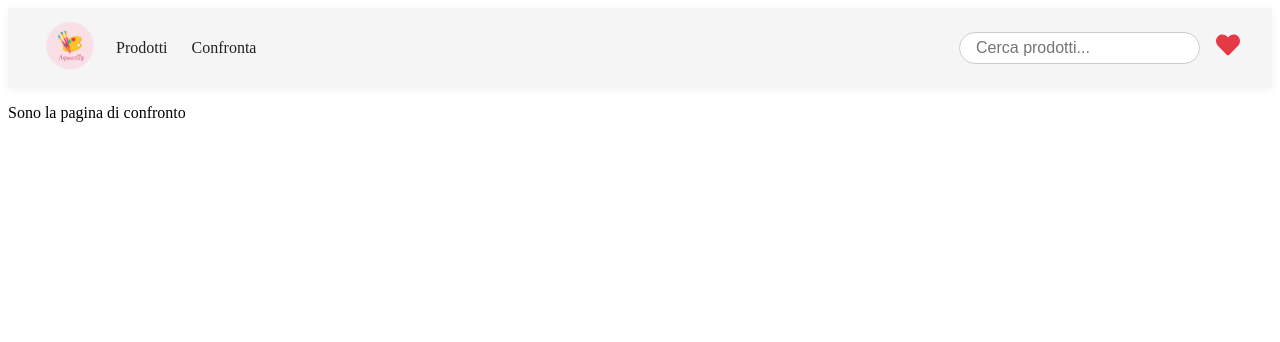
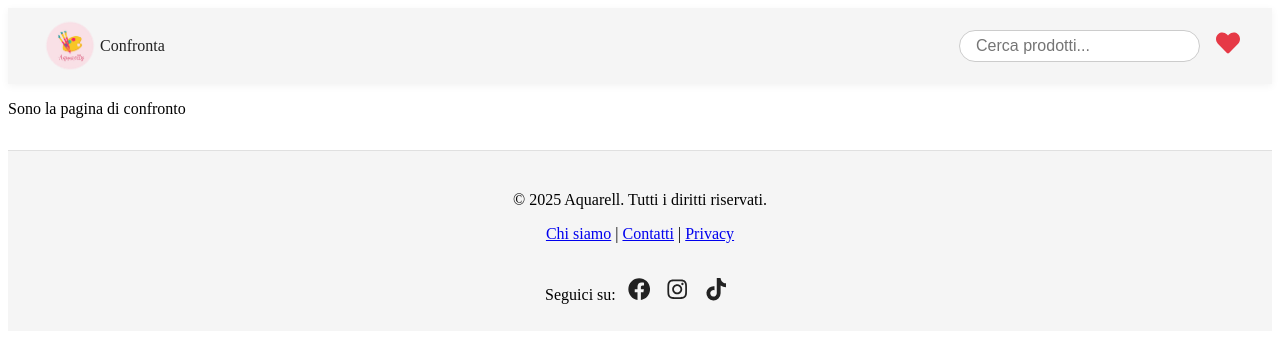
Before and after one commit to chiaraalle/progetto-finale-spec-frontend, a React (Vite) app: page /comparazione in a window 1280 px wide. Shown: the top 342 px of the page. Built offline with nearby package versions, Linux system fonts and the light colour scheme; no server answers.

Commit message:
Searchbar, filteredCategories, footer

```diff
--- a/src/App.jsx
+++ b/src/App.jsx
@@ -1,21 +1,26 @@
 import { BrowserRouter, Routes, Route } from "react-router-dom";
 import HomePage from "./components/HomePage";
 import Navbar from "./components/Navbar";
-import ProductsPage from "./components/ProductsPage";
 import ComparePage from "./components/ComparePage";
+import { GlobalProvider } from "./context/GlobalContext";
+import SearchResults from "./components/SearchResults";
+import Footer from "./components/Footer";
 
 function App() {
 
   return (
     <>
+    <GlobalProvider>
       <BrowserRouter>
       <Navbar />
       <Routes>
         <Route path="/" element={<HomePage />} />
-      <Route path="/prodotti" element={<ProductsPage />} />
         <Route path="/comparazione" element={<ComparePage />} />
+        <Route path="/prodotti/search/:term" element={<SearchResults />} />
       </Routes>
+      <Footer />
     </BrowserRouter>
+    </GlobalProvider>
     </>
   )
 }
--- /dev/null
+++ b/src/components/Footer.jsx
@@ -0,0 +1,24 @@
+import { FaFacebook, FaInstagram, FaTiktok} from 'react-icons/fa';
+
+function Footer() {
+  return (
+    <footer className="footer">
+      <div className="footer-content">
+        <div>
+          <p>&copy; {new Date().getFullYear()} Aquarell. Tutti i diritti riservati.</p>
+          <p>
+            <a href="/chi-siamo">Chi siamo</a> | <a href="/contatti">Contatti</a> | <a href="/privacy">Privacy</a>
+          </p>
+        </div>
+        <div className="footer-social">
+          <span>Seguici su: </span>
+          <a href="https://facebook.com"><FaFacebook /></a>
+          <a href="https://instagram.com"><FaInstagram /></a>
+          <a href="https://tiktok.com"><FaTiktok /></a>
+        </div>
+      </div>
+    </footer>
+  );
+}
+
+export default Footer;
--- a/src/components/HomePage.jsx
+++ b/src/components/HomePage.jsx
@@ -1,15 +1,56 @@
+import { useState } from "react";
+import { useGlobalContext } from "../context/GlobalContext";
 function HomePage(){
+
+    const {products} = useGlobalContext();
+
+    //state per selezionare la categoria
+    const [selectedCategory, setSelectedCategory]= useState("");
+
+    //Filtrare prodotti per categoria selezionata
+    const filteredProducts= selectedCategory ? products.filter(product => product.category === selectedCategory) : products;
+
     return(
         <>
         {/*Hero */}
         <div className="hero">
             <img src="/public/WaterLilies.jpg" alt="WaterLilies di Monet" className="hero-bg" />
             <div className="hero-text">
-                <h1>Scopri i colori dell’arte. Confronta, scegli, crea.</h1>
+                <h1>Scopri i colori dell'arte. Confronta, scegli, crea.</h1>
             </div>
+        </div>
+        <div>
+        <label>
+            Filtra per categoria:
+            <select
+             value={selectedCategory}
+             onChange={e => setSelectedCategory(e.target.value)}
+            >
+                <option value="">Tutte</option>
+                {products.map(product => (
+                    <option
+                     key={product.id}
+                     value={product.category}
+                    >
+                        {product.category}
+                    </option>
+                ))}
+            </select>
+        </label>
+            <ul>
+          {filteredProducts.map(product => (
+            <li key={product.id}>
+                <p><strong>{product.title}</strong></p>
+                <p>{product.category}</p>
+            </li>
+          ))}
+        </ul>
         </div>
         </>
     )
 }
 
 export default HomePage;
+
+/*Filtro per categoria (category) ---> menu a tendina, clicco la categoria interessata (togliere le ripetizioni di categoria)
+Ordinamento alfabetico per title o category (A-Z e Z-A) ----> SORT */
--- a/src/components/Navbar.jsx
+++ b/src/components/Navbar.jsx
@@ -1,30 +1,46 @@
+import { useState } from 'react';
+import { useNavigate } from 'react-router-dom';
 import { FaHeart } from 'react-icons/fa';
 
 function Navbar(){
+  const [searchTerm, setSearchTerm] = useState("");
+  const navigate = useNavigate();
+
+  const handleInputChange = (e) => {
+    setSearchTerm(e.target.value);
+  };
+
+  const handleSearchSubmit = (e) => {
+    e.preventDefault();
+    if (searchTerm.trim()) {
+      navigate(`/prodotti/search/${searchTerm.trim()}`);
+      setSearchTerm("");
+    }
+  };
+
   return (
     <nav className="navbar">
       <div className="navbar-logo">
-        <div className="logo">
-          <img src="/public/Logo-Aquarell.png" alt="Logo-Aquarell" style={{ width: "60px"}} />
-        </div>
+        <img src="/public/Logo-Aquarell.png" alt="Logo-Aquarell" style={{ width: "60px" }} />
         <ul className="nav-links">
-          <li><a href="/prodotti">Prodotti</a></li>
           <li><a href="/comparazione">Confronta</a></li>
         </ul>
       </div>
 
-      <div className="navbar-search">
+      <form className="navbar-search" onSubmit={handleSearchSubmit}>
         <input
           type="text"
           className="searchbar"
           placeholder="Cerca prodotti..."
+          value={searchTerm}
+          onChange={handleInputChange}
         />
         <div className="favorites-icon">
           <FaHeart />
         </div>
-      </div>
+      </form>
     </nav>
   );
-};
+}
 
 export default Navbar;
--- a/src/components/ProductsPage.jsx
+++ /dev/null
@@ -1,9 +0,0 @@
-function ProductsPage(){
-    return(
-        <>
-        <p>Sono la pagina dei prodotti</p>
-        </>
-    )
-}
-
-export default ProductsPage;
--- /dev/null
+++ b/src/components/SearchResults.jsx
@@ -0,0 +1,31 @@
+import { useParams } from 'react-router-dom';
+import { useGlobalContext } from "../context/GlobalContext";
+
+function SearchResults() {
+  const { term } = useParams();
+  const { products } = useGlobalContext();
+
+  const filteredProducts = products.filter(product =>
+    product.title.toLowerCase().includes(term.toLowerCase())
+  );
+
+  return (
+    <div className="search-results-page">
+      <h2>Risultati per: "{term}"</h2>
+      {filteredProducts.length > 0 ? (
+        <ul>
+          {filteredProducts.map(product => (
+            <li key={product.id}>
+                <p><strong>{product.title}</strong></p>
+                <p>{product.category}</p>
+            </li>
+          ))}
+        </ul>
+      ) : (
+        <p>Nessun prodotto trovato.</p>
+      )}
+    </div>
+  );
+}
+
+export default SearchResults;
--- /dev/null
+++ b/src/context/GlobalContext.jsx
@@ -0,0 +1,23 @@
+import React, { createContext, useContext, useState, useEffect } from "react";
+
+const GlobalContext = createContext();
+
+export const GlobalProvider = ({ children }) => {
+  const [products, setProducts] = useState([]);
+
+  useEffect(() => {
+    fetch("http://localhost:3001/products")
+      .then(res => res.json())
+      .then(data => {
+        setProducts(data);
+      });
+  }, []);
+
+  return (
+    <GlobalContext.Provider value={{ products }}>
+      {children}
+    </GlobalContext.Provider>
+  );
+};
+
+export const useGlobalContext = () => useContext(GlobalContext);
--- a/src/index.css
+++ b/src/index.css
@@ -91,3 +91,34 @@
   text-align: center;
   font-weight: bold;
 }
+
+/*FOOTER STYLE*/
+.footer {
+  background: #f5f5f5;
+  padding: 1.5rem 0;
+  text-align: center;
+  border-top: 1px solid #e0e0e0;
+  margin-top: 2rem;
+}
+
+.footer-content {
+  display: flex;
+  flex-direction: column;
+  align-items: center;
+  gap: 0.7rem;
+}
+
+.footer-social {
+  margin-top: 0.5rem;
+}
+
+.footer-social a {
+  color: #222;
+  margin: 0 0.5rem;
+  font-size: 1.4rem;
+  transition: color 0.2s;
+}
+
+.footer-social a:hover {
+  color: #0077b6;
+}
```
Lines whose indentation alone changed are shown as unchanged.
